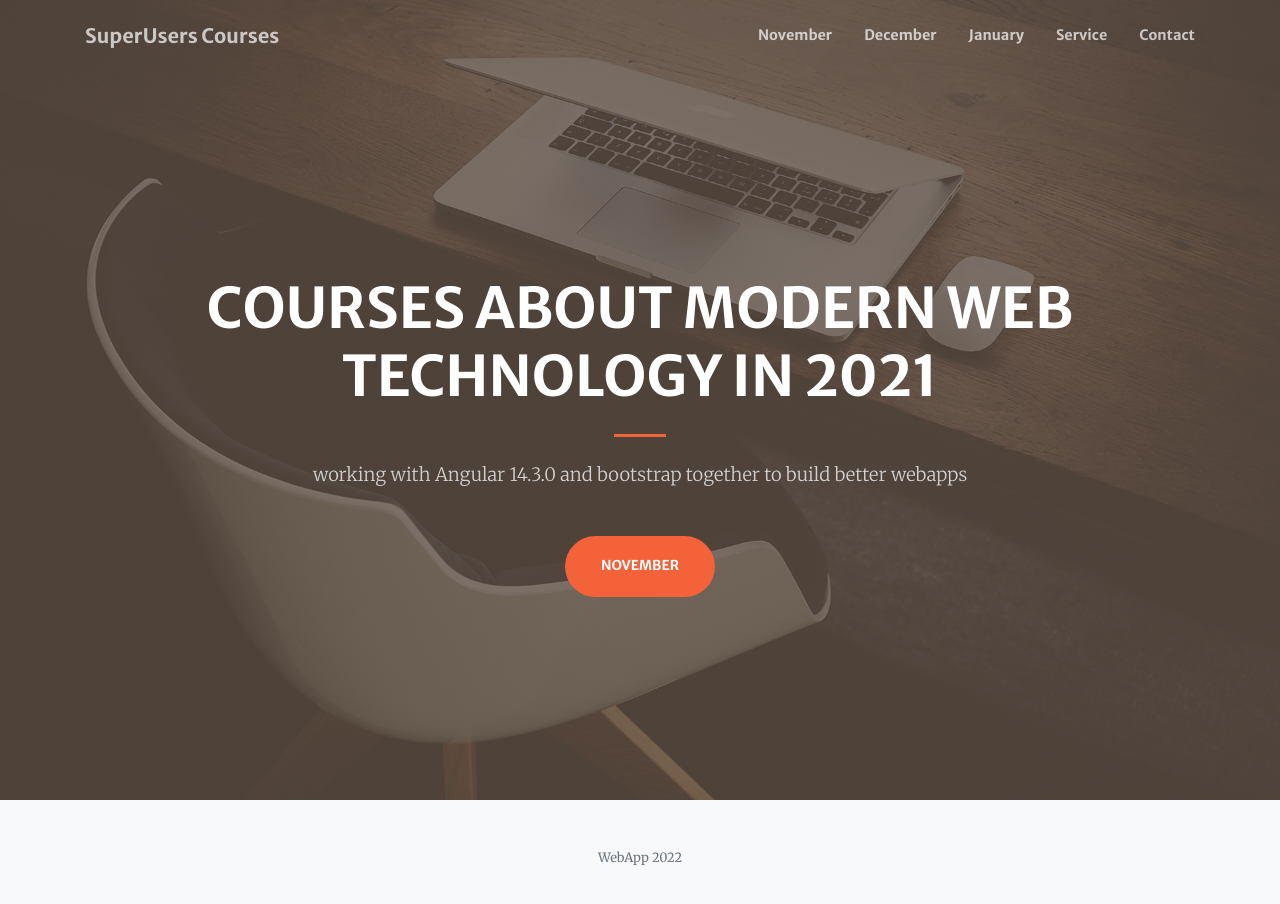
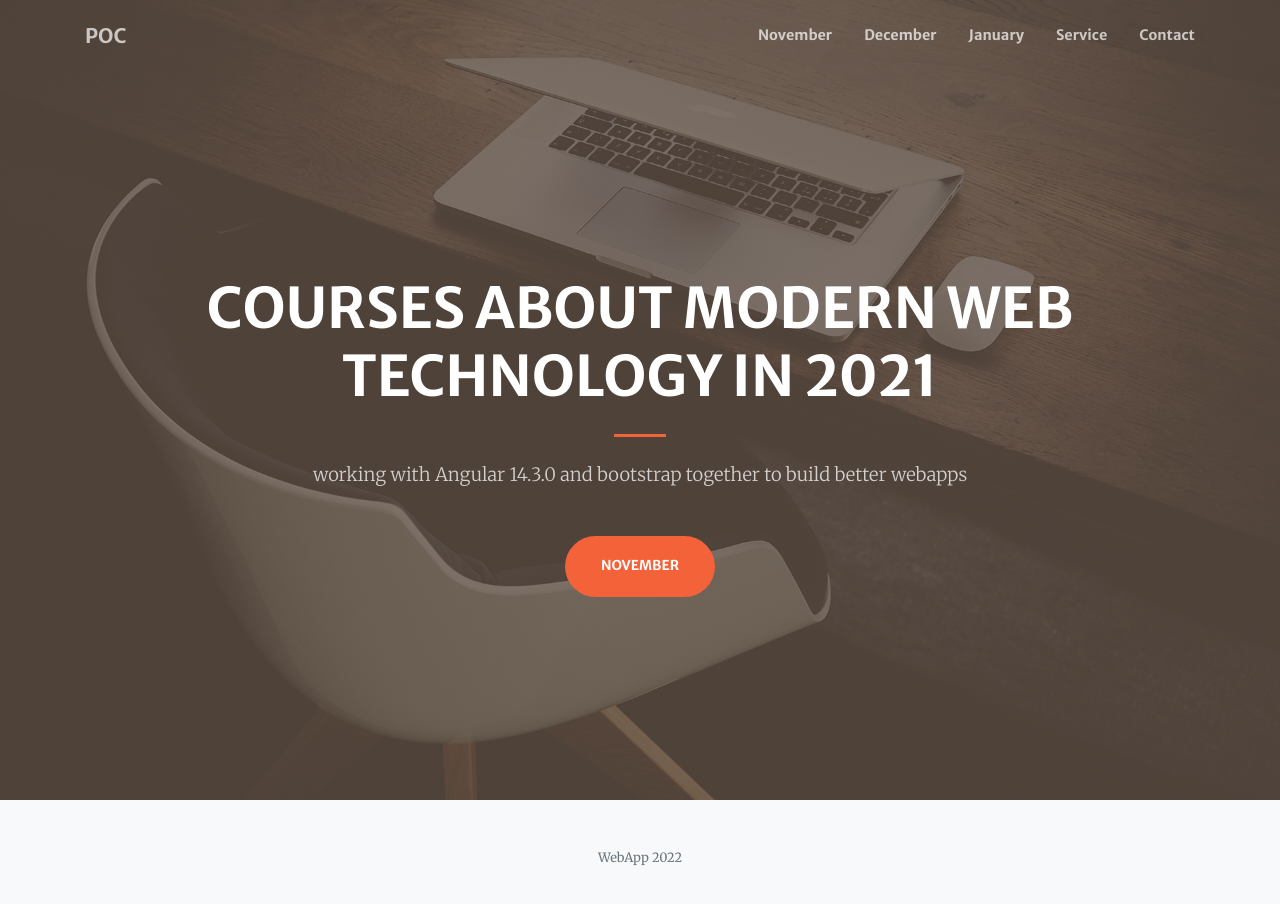
Before and after one commit to Jalalhejazi/angular-automation-2022, an Angular app: page / in a window 1280 px wide. Shown: the top 904 px of the page. Built offline with nearby package versions, Linux system fonts and the light colour scheme.

Commit message:
fix/title

```diff
--- a/src/app/navigation/navigation.component.ts
+++ b/src/app/navigation/navigation.component.ts
@@ -9,7 +9,7 @@ import { ApiService } from '../api.service';
 })
 export class NavigationComponent implements OnInit {
 
-  title = "SuperUsers Courses"
+  title = "POC "
 
   Month = ""
   Month_plus_1 = ""
```
